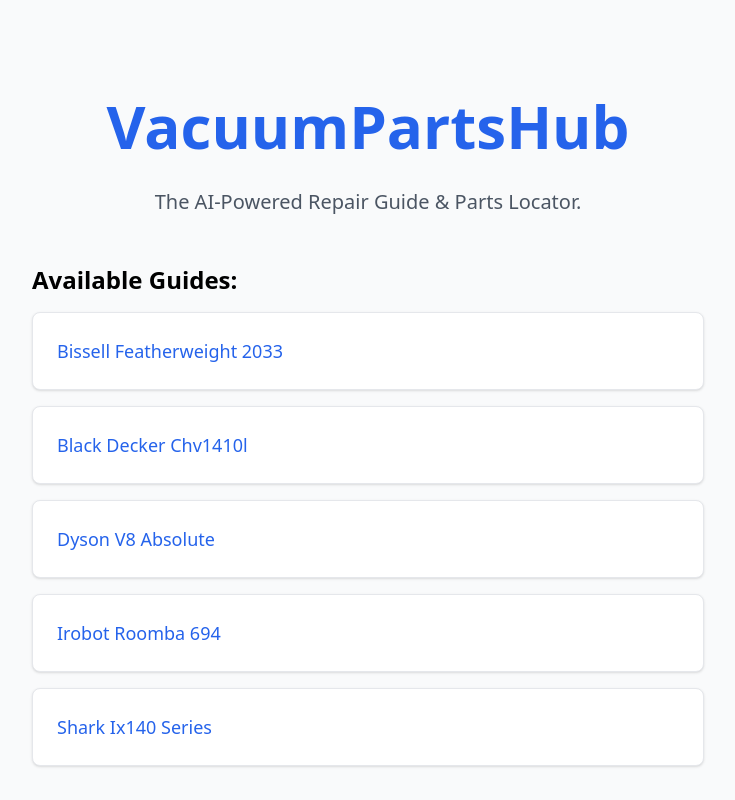
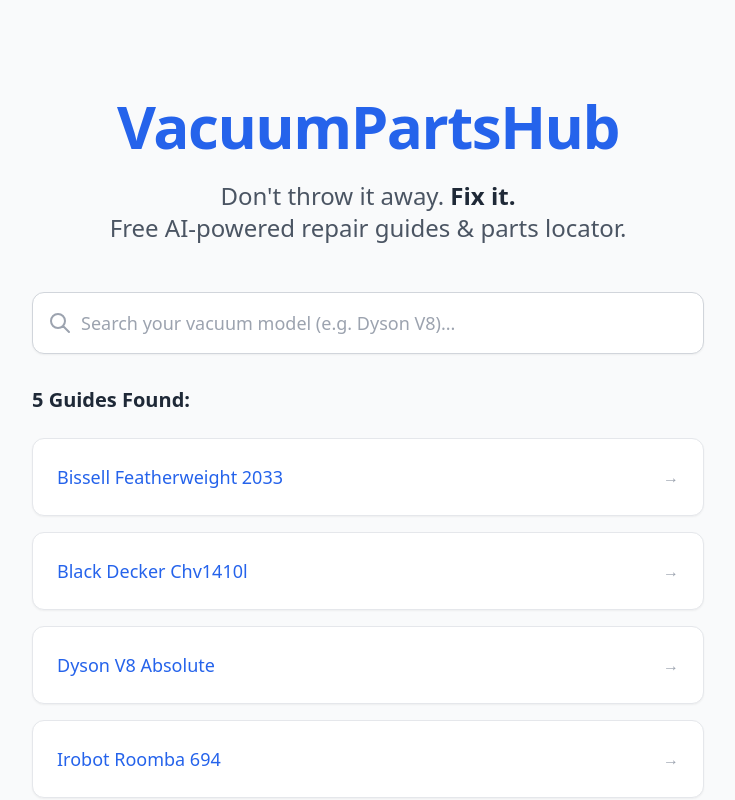
Before and after one commit to Daseanle/vacuum-parts-hub, a Next.js app: page / in a window 1280 px wide. Shown: the top 800 px of the page, without its empty margins (272-1007 px from the left). Built offline with nearby package versions, Linux system fonts and the light colour scheme.

Commit message:
Update page.tsx

```diff
--- a/app/page.tsx
+++ b/app/page.tsx
@@ -1,32 +1,31 @@
-import Link from 'next/link';
 import { getAllModelSlugs } from '@/lib/vacuum-data';
+import ModelList from '@/components/ModelList';
 
 export default async function Home() {
-  // 获取所有已生成的指南
+  // 1. 在服务端获取所有数据
   const guides = await getAllModelSlugs();
 
   return (
-    <main className="flex min-h-screen flex-col items-center p-24">
-      <h1 className="text-6xl font-bold text-blue-600 mb-8">VacuumPartsHub</h1>
-      <p className="text-xl mb-12 text-gray-600">The AI-Powered Repair Guide & Parts Locator.</p>
+    <main className="flex min-h-screen flex-col items-center py-24 px-4 bg-gray-50">
+      {/* 头部区域 */}
+      <div className="text-center mb-12 max-w-2xl">
+        <h1 className="text-5xl md:text-6xl font-extrabold text-blue-600 mb-6 tracking-tight">
+          VacuumPartsHub
+        </h1>
+        <p className="text-xl md:text-2xl text-gray-600 leading-relaxed">
+          Don't throw it away. <span className="font-bold text-gray-800">Fix it.</span>
+          <br />
+          Free AI-powered repair guides & parts locator.
+        </p>
+      </div>
 
-      <div className="grid gap-4 w-full max-w-2xl">
-        <h2 className="text-2xl font-bold">Available Guides:</h2>
-        {guides.length > 0 ? (
-          guides.map((item) => (
-            <Link
-              key={item.model}
-              href={`/guide/${item.model}`}
-              className="p-6 bg-white rounded-lg shadow hover:shadow-md border border-gray-200 block"
-            >
-              <span className="text-lg font-medium text-blue-600 capitalize">
-                {item.model.replace(/-/g, ' ')}
-              </span>
-            </Link>
-          ))
-        ) : (
-          <p>No guides found. Please check data folder.</p>
-        )}
+      {/* 2. 把数据传给客户端组件，进行渲染和交互 */}
+      <ModelList models={guides} />
+
+      {/* 底部 SEO 文本 */}
+      <div className="mt-20 text-center text-sm text-gray-400 max-w-lg">
+        <p>Supported Brands: Dyson, Shark, Bissell, iRobot, Black+Decker & more.</p>
+        <p className="mt-2">© 2025 VacuumPartsHub. All rights reserved.</p>
       </div>
     </main>
   );
```
